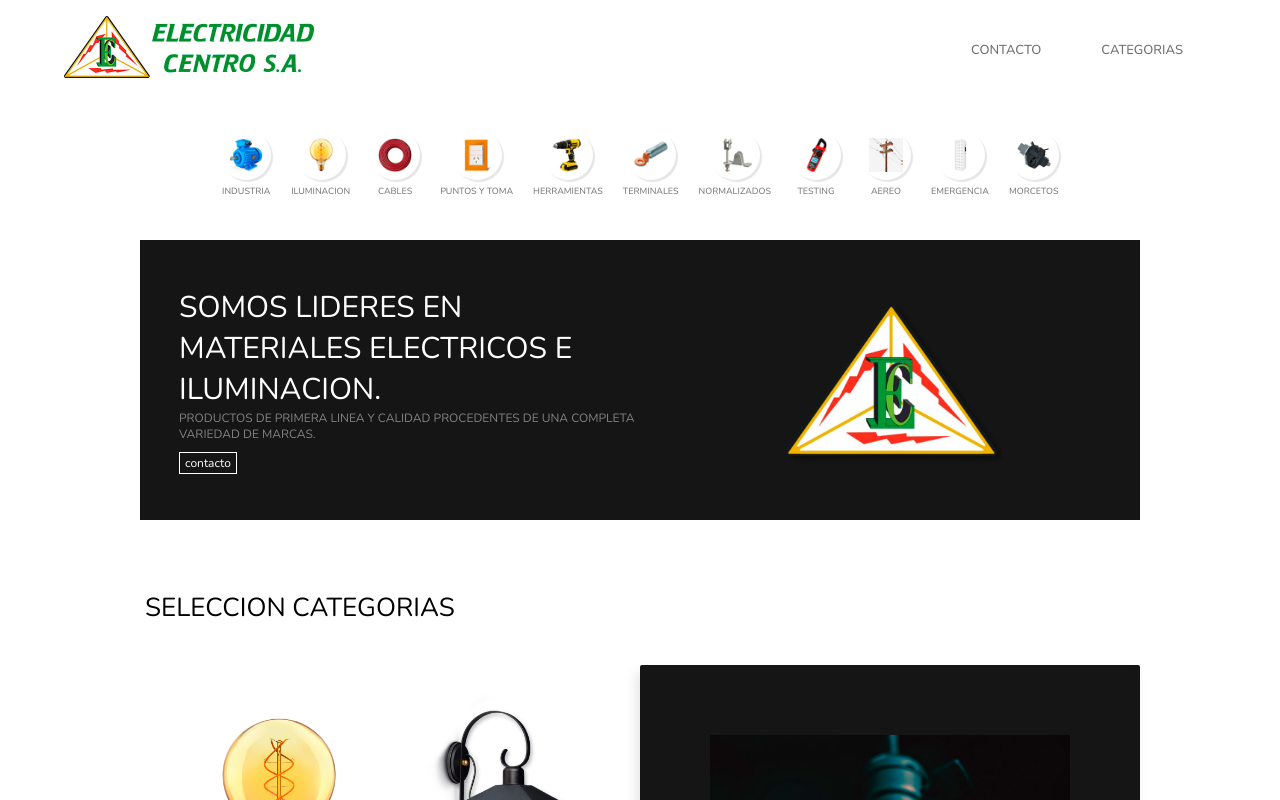
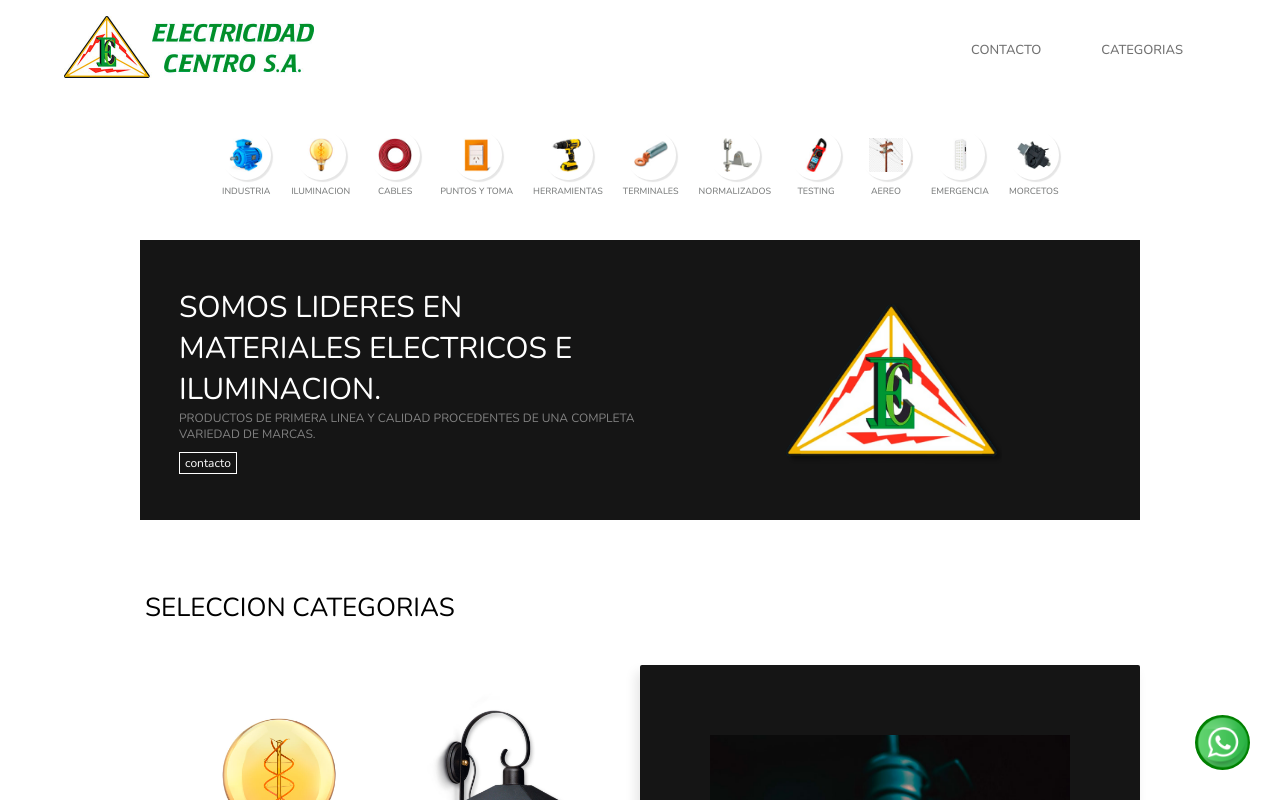
Before and after one commit to marianorigo18/app-centro, a React (Create React App) app: page / in a window 1280 px wide. Shown: the top 800 px of the page. Built offline with nearby package versions, Linux system fonts and the light colour scheme.

Commit message:
bubble whatsapp

```diff
--- /dev/null
+++ b/src/components/BubbleWhats.js
@@ -0,0 +1,26 @@
+import styled from "styled-components"
+import imgWhats from "../assets/social-media/whatsapp-green.png"
+
+const Contenedor = styled.a`
+position: fixed;
+height: 55px;
+width: 55px;
+right: 30px;
+bottom: 30px;
+background-color: green;
+border-radius: 50%;
+z-index: 1999;
+`
+const BubbleImg = styled.img`
+    width: 100%;
+    height: 100%
+`
+const BubbleWhats = () => {
+  return (
+    <Contenedor href="https://wa.link/jimcvt" target="_blank">
+        <BubbleImg src={imgWhats}></BubbleImg>
+    </Contenedor>
+  )
+}
+
+export default BubbleWhats
--- a/src/components/Footer.js
+++ b/src/components/Footer.js
@@ -6,6 +6,7 @@ import iconGrupo from "../assets/social-media/grupo.png"
 import iconLlamad from "../assets/social-media/llamada.png"
 import iconMark from "../assets/social-media/marcador-de-posicion.png"
 import iconGmail from "../assets/social-media/gmail.png"
+import BubbleWhats from "./BubbleWhats";
 
 const FooterS = styled.div`
   background-color: #000;
@@ -66,6 +67,7 @@ const ListItemContact = styled.div`
   li a {
     display: flex;
     font-weight: 100;
+    color: #fff;
   }
 `;
 const IconImg = styled.img`
@@ -76,6 +78,7 @@ const IconImg = styled.img`
 const Footer = () => {
   return (
     <FooterS>
+      <BubbleWhats></BubbleWhats>
       <FooterContainer>
         <GridItem>
           <Title>contenido</Title>
```
